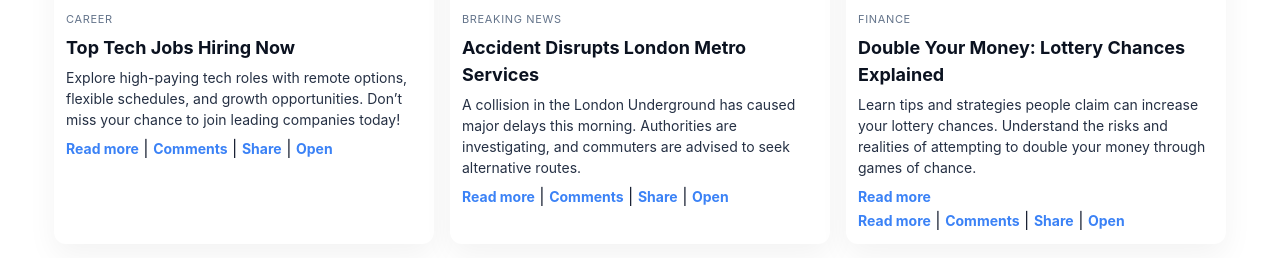
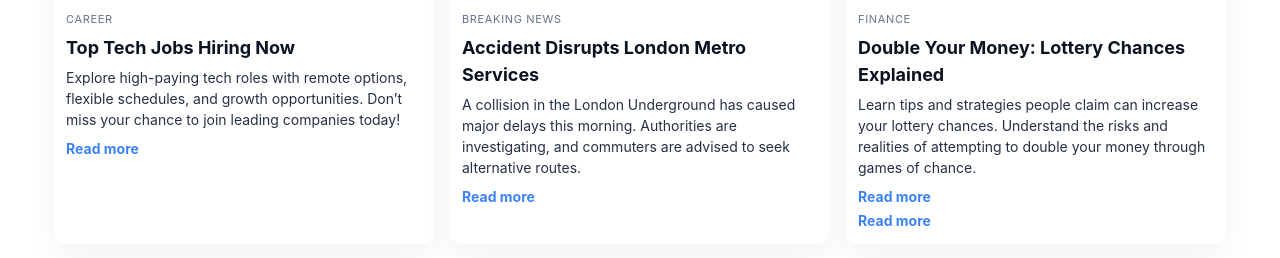
Before and after one commit to niraj-jain-data/attention-tracker, a Flask app: page / in a window 1280 px wide. Shown: the part 1075-1333 px from the top of the page. Run offline with Flask 3, Linux system fonts and the light colour scheme; some libraries are stand-ins or nearby versions.

Commit message:
twentieNine Version

```diff
--- a/app.py
+++ b/app.py
@@ -20,6 +20,10 @@ def index():
 @app.route("/heatmap")
 def heatmap():
     return render_template("heatmap.html")
+
+@app.route("/read")
+def read():
+    return render_template("read.html")
 
 @app.route("/api/click", methods=["POST"])
 def save_click():
--- a/templates/index.html
+++ b/templates/index.html
@@ -65,10 +65,7 @@ nav a{margin-left:12px;color:var(--muted);font-size:14px}
     <div class="title">Thief Caught in Downtown London Robbery</div>
     <div class="excerpt">Police apprehended a suspect following a robbery in central London. Authorities are investigating the incident and reviewing CCTV footage. Citizens are advised to stay alert.</div>
 <div class="read">
-      <a href="#">Read more</a> |
-      <a href="#">Comments</a> |
-      <a href="#">Share</a> |
-      <a href="#">Open</a>
+      <a href="./read">Read more</a>
     </div>
   </div>
 </article>
@@ -79,10 +76,8 @@ nav a{margin-left:12px;color:var(--muted);font-size:14px}
     <div class="title">Tips for Successful Marriage and Dating</div>
     <div class="excerpt">Discover expert advice on building strong relationships, finding the right partner, and keeping your marriage or dating life happy and fulfilling.</div>
   <div class="read">
-      <a href="#">Read more</a> |
-      <a href="#">Comments</a> |
-      <a href="#">Share</a> |
-      <a href="#">Open</a>
+      <a href="./read">Read more</a>
+
     </div>
   </div>
 </article>
@@ -94,10 +89,8 @@ nav a{margin-left:12px;color:var(--muted);font-size:14px}
     <div class="title">Get VISA Sponsorship Job in Just 10 Days!</div>
     <div class="excerpt">Explore job opportunities that claim to provide VISA sponsorship quickly. Learn tips, requirements, and how to apply to increase your chances of landing a job abroad.</div>
   <div class="read">
-      <a href="#">Read more</a> |
-      <a href="#">Comments</a> |
-      <a href="#">Share</a> |
-      <a href="#">Open</a>
+      <a href="./read">Read more</a>
+
     </div>
   </div>
 </article>
@@ -110,10 +103,7 @@ nav a{margin-left:12px;color:var(--muted);font-size:14px}
             <div class="title">Empowering Women in Tech</div>
             <div class="excerpt">Top strategies and success stories of women breaking barriers in technology.</div>
       <div class="read">
-      <a href="#">Read more</a> |
-      <a href="#">Comments</a> |
-      <a href="#">Share</a> |
-      <a href="#">Open</a>
+      <a href="./read">Read more</a>
     </div>
           </div>
         </article>
@@ -125,10 +115,7 @@ nav a{margin-left:12px;color:var(--muted);font-size:14px}
             <div class="title">Luxury Car: Weekend Test Drive</div>
             <div class="excerpt">Experience the thrill of high-performance vehicles with our detailed review.</div>
          <div class="read">
-      <a href="#">Read more</a> |
-      <a href="#">Comments</a> |
-      <a href="#">Share</a> |
-      <a href="#">Open</a>
+      <a href="./read">Read more</a>
     </div>
           </div>
         </article>
@@ -140,10 +127,7 @@ nav a{margin-left:12px;color:var(--muted);font-size:14px}
             <div class="title">Modern Homes: Interior Ideas</div>
             <div class="excerpt">Design your dream home with these practical interior and decor ideas.</div>
     <div class="read">
-      <a href="#">Read more</a> |
-      <a href="#">Comments</a> |
-      <a href="#">Share</a> |
-      <a href="#">Open</a>
+      <a href="./read">Read more</a>
     </div>
           </div>
         </article>
@@ -155,10 +139,7 @@ nav a{margin-left:12px;color:var(--muted);font-size:14px}
     <div class="excerpt">Explore high-paying tech roles with remote options, flexible schedules, and growth opportunities. Don’t miss your chance to join leading companies today!</div>
 
     <div class="read">
-      <a href="#">Read more</a> |
-      <a href="#">Comments</a> |
-      <a href="#">Share</a> |
-      <a href="#">Open</a>
+      <a href="./read">Read more</a>
     </div>
   </div>
 </article>
@@ -169,10 +150,7 @@ nav a{margin-left:12px;color:var(--muted);font-size:14px}
     <div class="title">Accident Disrupts London Metro Services</div>
     <div class="excerpt">A collision in the London Underground has caused major delays this morning. Authorities are investigating, and commuters are advised to seek alternative routes.</div>
     <div class="read">
-      <a href="#">Read more</a> |
-      <a href="#">Comments</a> |
-      <a href="#">Share</a> |
-      <a href="#">Open</a>
+      <a href="./read">Read more</a>
     </div>
   </div>
 </article>
@@ -185,10 +163,7 @@ nav a{margin-left:12px;color:var(--muted);font-size:14px}
     <div class="excerpt">Learn tips and strategies people claim can increase your lottery chances. Understand the risks and realities of attempting to double your money through games of chance.</div>
     <div class="read"><a href="#">Read more</a></div>
 <div class="read">
-      <a href="#">Read more</a> |
-      <a href="#">Comments</a> |
-      <a href="#">Share</a> |
-      <a href="#">Open</a>
+      <a href="./read">Read more</a>
     </div>
   </div>
 </article>
```
Also changed, not shown: templates/read.html (added, +91 -0 lines).
